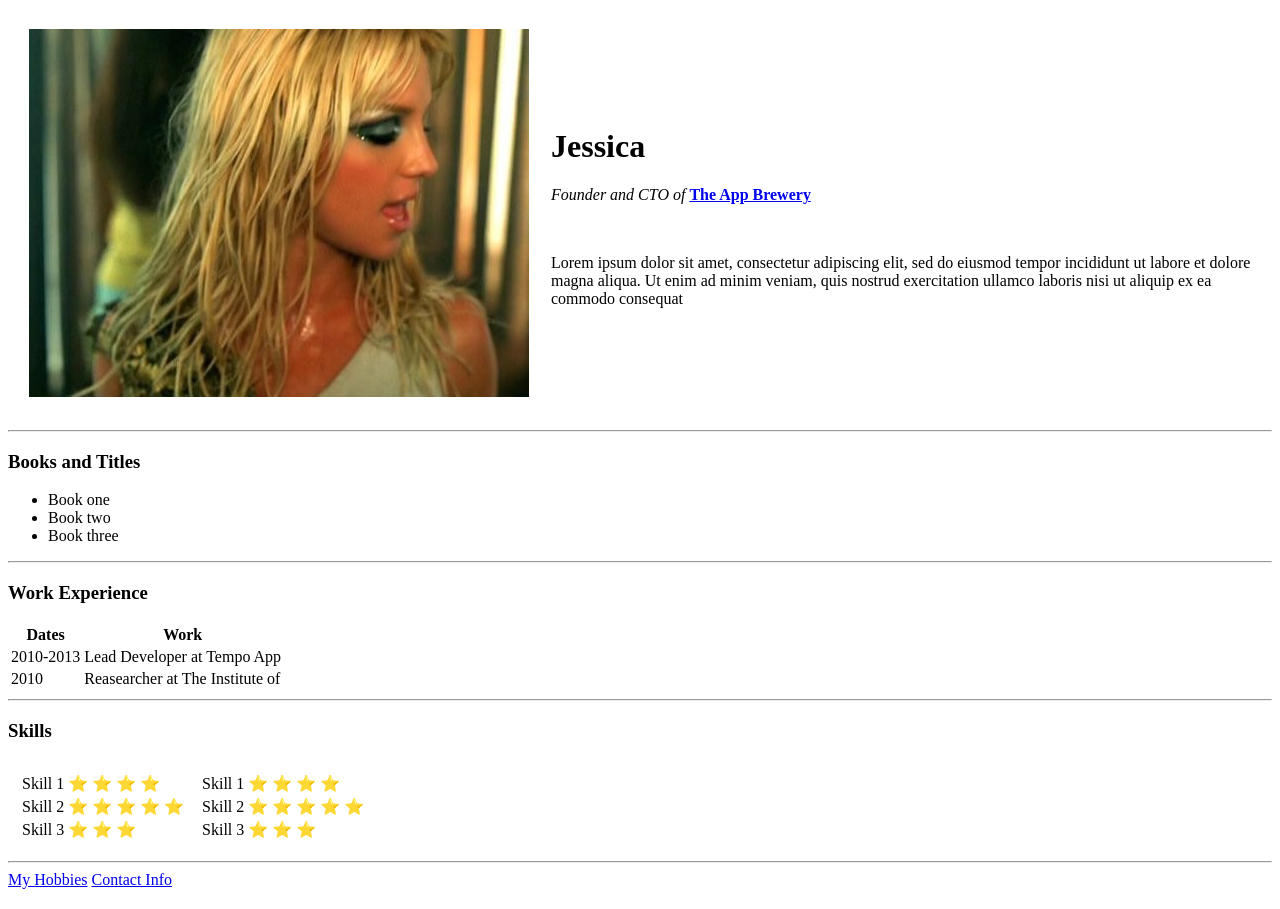
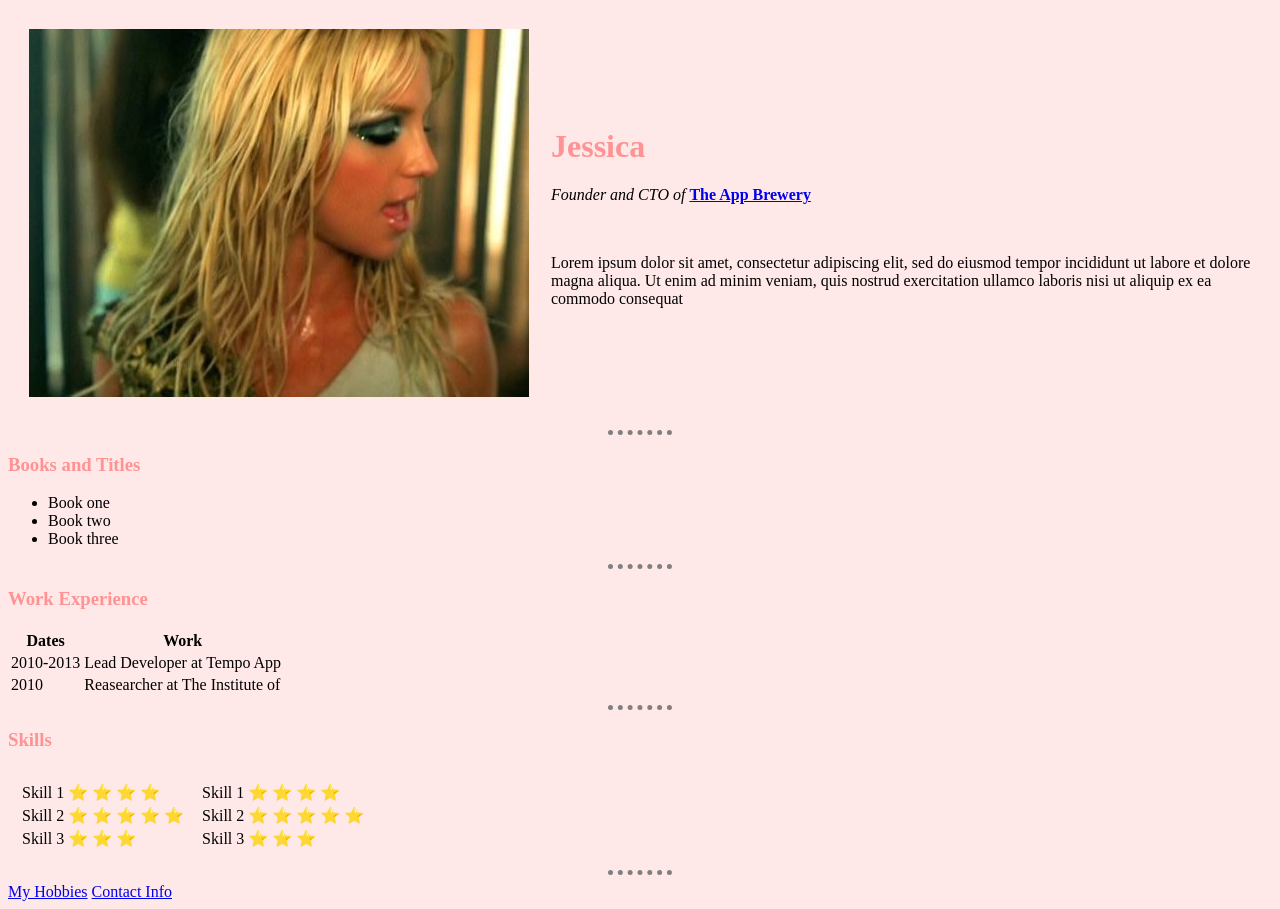
Before and after one commit to junkjunk886/cv, a plain HTML site: page index.html in a window 1280 px wide. Drawn offline with Linux system fonts and the light colour scheme.

Commit message:
Add files via upload

```diff
--- a/index.html
+++ b/index.html
@@ -3,7 +3,9 @@
 
 <head>
   <meta charset="utf-8">
-  <title>&#128420 Jessica's Personal Site &#128420</title>
+  <title> Jessica's Personal Site </title>
+
+  <link rel="stylesheet" href="./styles.css">
 </head>
 
 <body>
--- /dev/null
+++ b/styles.css
@@ -0,0 +1,18 @@
+
+body {
+  background-color:#ffe8e8;
+}
+hr {
+  border-style: dotted none none;
+  border-color: grey;
+  border-width: 5px;
+  width: 5%;
+}
+
+h1 {
+  color: #ff9292;
+}
+
+h3 {
+  color: #ff9292;
+}
```
Also changed, not shown: Hobbies.html (+3 -0 lines), contacts.html (+3 -1 lines), index1.html (added, +17 -0 lines), testfile.html (+4 -0 lines), 2 other files.
